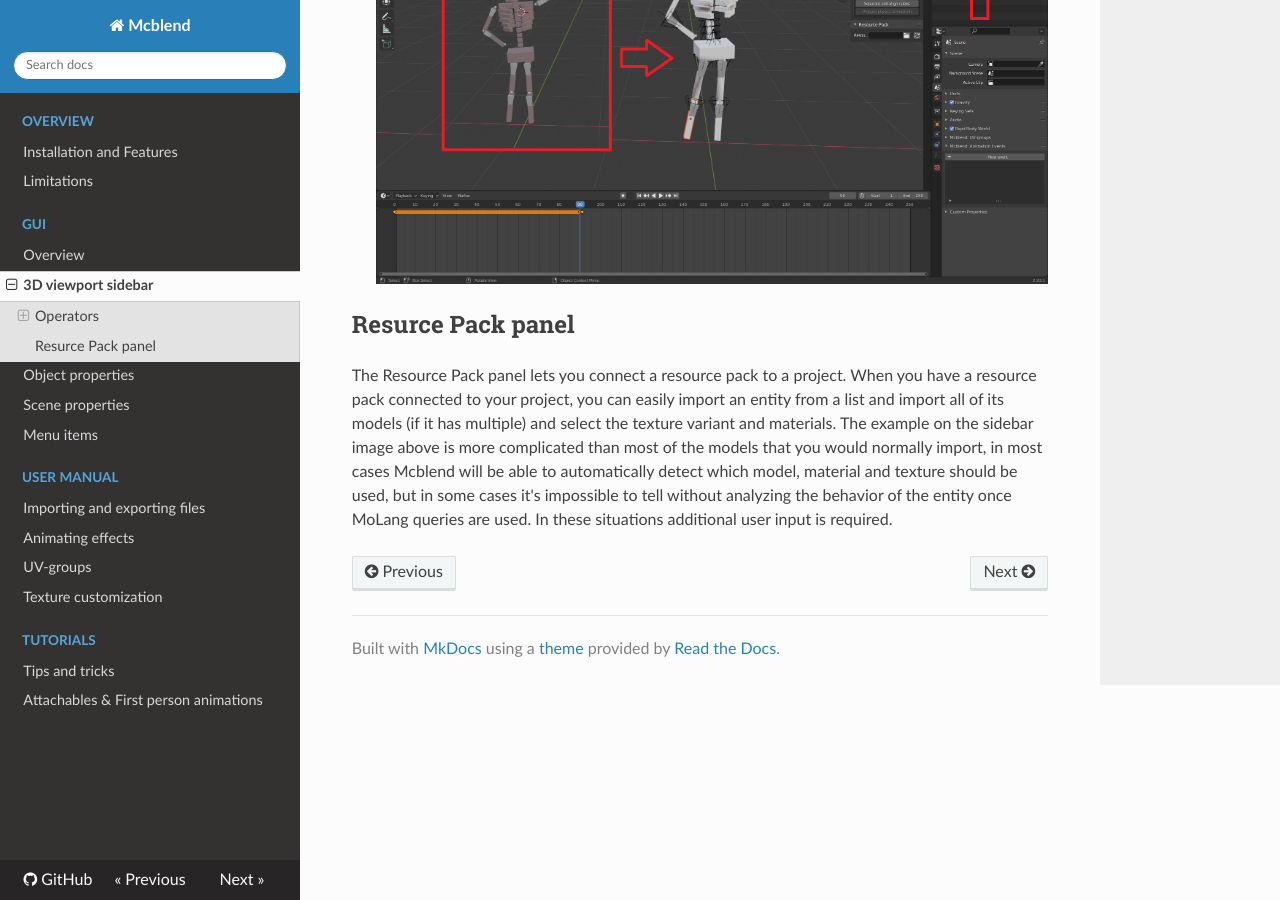
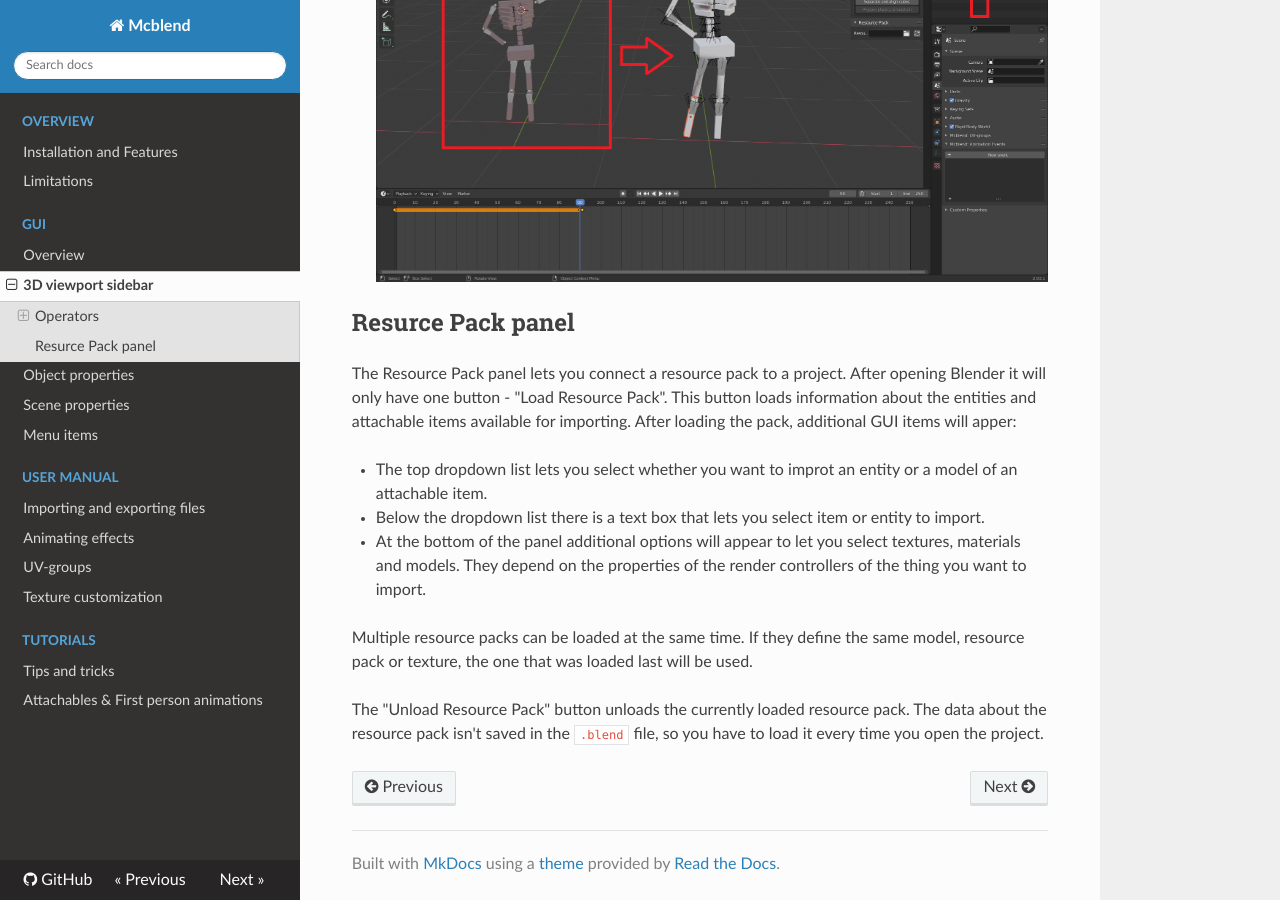
Before and after one commit to Nusiq/mcblend, an MkDocs documentation site: the page built from docs/gui/3d_viewport_sidebar/index.md, in a window 1280 px wide and 900 px high, scrolled down 3881 px. Built offline with MkDocs 1.6.1, drawn with Linux system fonts in a browser that asks for light colours; nearby versions of some CDN libraries.

```diff
--- a/docs/gui/3d_viewport_sidebar/index.md
+++ b/docs/gui/3d_viewport_sidebar/index.md
@@ -57,12 +57,23 @@ By default you can open the sidebar by pressing `N` while you hover over the
   ![](/mcblend/img/physics.png)
 
 ## Resurce Pack panel
-The Resource Pack panel lets you connect a resource pack to a project. When
-you have a resource pack connected to your project, you can easily import an entity
-from a list and import all of its models (if it has multiple) and select
-the texture variant and materials. The example on the sidebar
-image above is more complicated than most of the models that you would
-normally import, in most cases Mcblend will be able to automatically detect
-which model, material and texture should be used, but in some cases it's
-impossible to tell without analyzing the behavior of the entity once MoLang queries
-are used. In these situations additional user input is required.
+The Resource Pack panel lets you connect a resource pack to a project.
+After opening Blender it will only have one button - "Load Resource Pack". This
+button loads information about the entities and attachable items available for
+importing. After loading the pack, additional GUI items will apper:
+
+- The top dropdown list lets you select whether you want to improt an entity
+  or a model of an attachable item.
+- Below the dropdown list there is a text box that lets you select item or
+  entity to import.
+- At the bottom of the panel additional options will appear to let you select
+  textures, materials and models. They depend on the properties of the
+  render controllers of the thing you want to import.
+
+Multiple resource packs can be loaded at the same time. If they define the
+same model, resource pack or texture, the one that was loaded last will be
+used.
+
+The "Unload Resource Pack" button unloads the currently loaded resource pack.
+The data about the resource pack isn't saved in the `.blend` file, so you have
+to load it every time you open the project.
```
Also changed, not shown: docs/index.md (+3 -2 lines), docs/limitations/index.md (+9 -7 lines), docs/img/side_panel.png.
